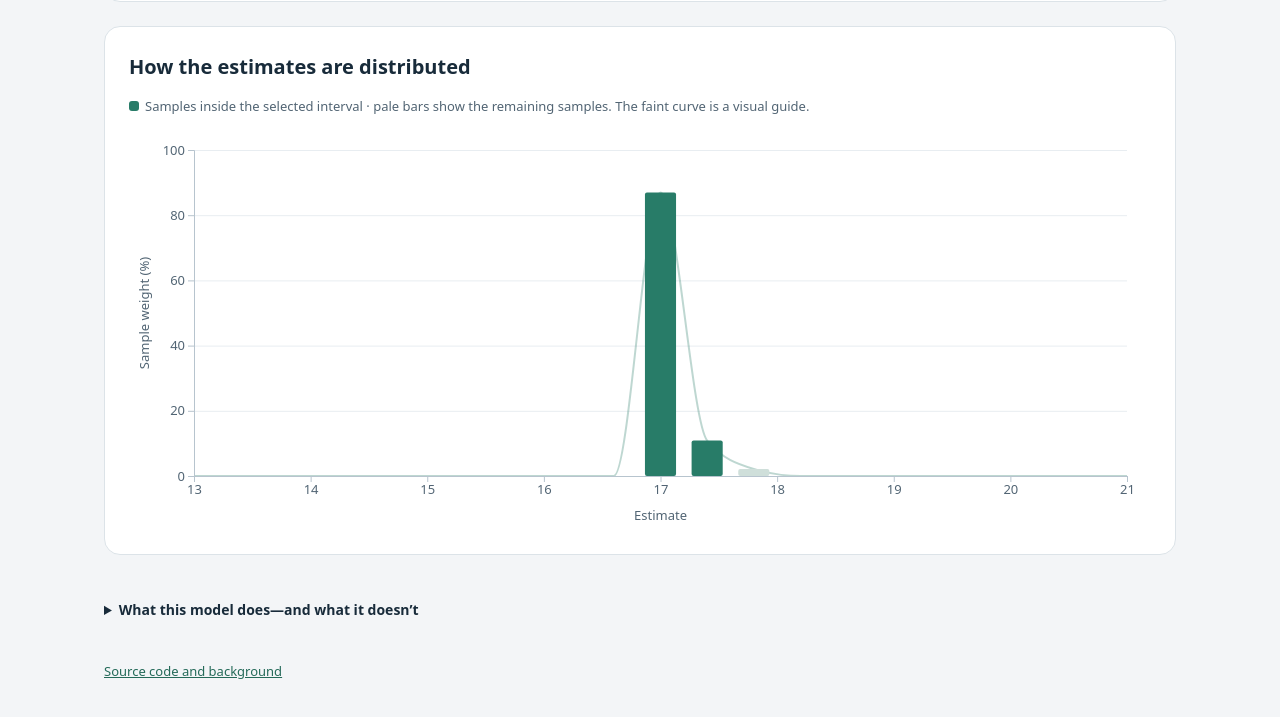
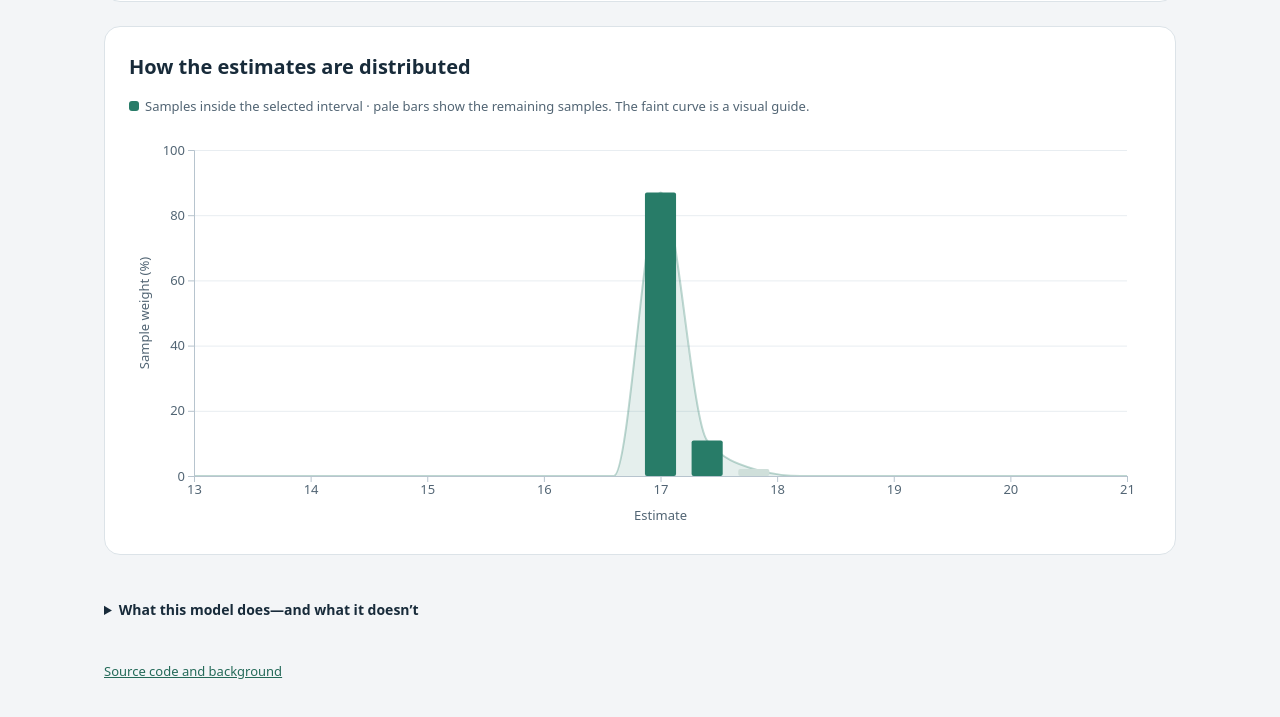
Before and after one commit to thiagomata/perceptions-of-probability, a plain HTML site: page calculator.html in a window 1280 px wide. Shown: the part 651-1368 px from the top of the page. Drawn offline with nearby package versions, Linux system fonts and the light colour scheme.

Commit message:
Shade the area beneath the background curve

```diff
--- a/calculator.html
+++ b/calculator.html
@@ -114,6 +114,14 @@ d3.csv('data/data.csv', function(error, data) {
       .y(function(p){return y(p.y * 100);})
       .curve(d3.curveMonotoneX);
     if (lo !== hi) {
+      var guideArea = d3.area()
+        .x(function(p){return x(lo + p.x * (hi - lo));})
+        .y0(height)
+        .y1(function(p){return y(p.y * 100);})
+        .curve(d3.curveMonotoneX);
+      plot.append('path').datum(points).attr('d',guideArea)
+        .attr('fill','#287c68').attr('fill-opacity',.12)
+        .attr('aria-hidden','true');
       plot.append('path').datum(points).attr('d',guide)
         .attr('fill','none').attr('stroke','#287c68')
         .attr('stroke-width',2).attr('stroke-opacity',.3)
```
